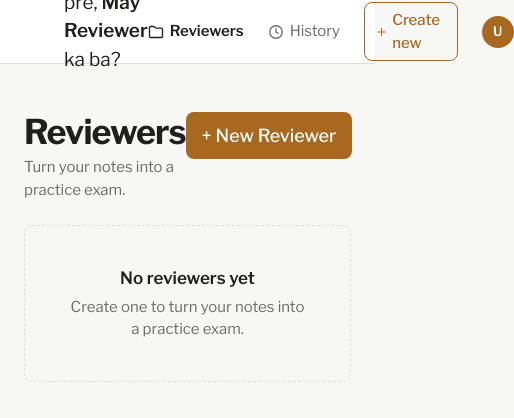
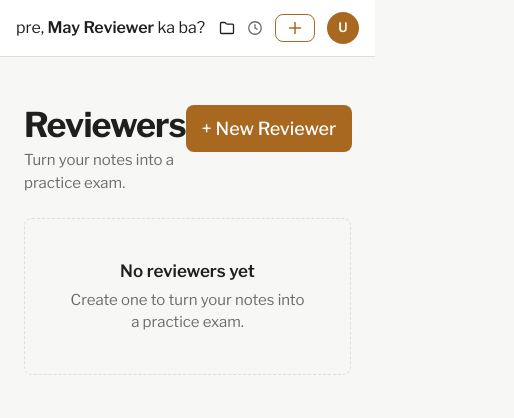
Before and after one commit to yuriolvrs/mayreviewer, a Next.js app: page / in a window 390 px wide. Shown: the top 418 px of the page, 514 px wide, since content can reach past the window. Built offline with nearby package versions, Linux system fonts and the light colour scheme.

Commit message:
Add typed viewport config to root layout
Import `Viewport` from Next.js and define a `viewport` export in `app/layout.tsx` with `width: "device-width"` and `initialScale: 1`. This adopts the framework’s typed viewport metadata pattern alongside existing page metadata.

```diff
--- a/app/components/Navbar.tsx
+++ b/app/components/Navbar.tsx
@@ -52,42 +52,42 @@ export default function Navbar() {
   const historyActive = pathname.startsWith("/history");
 
   return (
-    <header className="flex h-16 shrink-0 items-center justify-between border-b border-border bg-surface pl-16 pr-16">
-      <Link href="/" className="text-[19px] hover:opacity-70">
+    <header className="flex h-auto shrink-0 flex-wrap items-center justify-between gap-y-3 border-b border-border bg-surface px-4 py-3 md:h-16 md:flex-nowrap md:px-16 md:py-0">
+      <Link href="/" className="text-[16px] hover:opacity-70 md:text-[19px]">
         <span className="font-normal text-text-primary">pre, </span>
         <span className="font-semibold text-text-primary">May Reviewer</span>
         <span className="font-normal text-text-primary"> ka ba?</span>
       </Link>
 
-      <nav className="flex items-center gap-6">
+      <nav className="flex flex-wrap items-center gap-3 md:gap-6">
         <Link
           href="/"
-          className={`flex items-center gap-1.5 text-[15px] ${
+          className={`flex items-center gap-1.5 text-[14px] md:text-[15px] ${
             reviewersActive
               ? "font-semibold text-text-primary"
               : "text-text-secondary hover:text-text-primary"
           }`}
         >
           <FolderIcon />
-          Reviewers
+          <span className="hidden sm:inline">Reviewers</span>
         </Link>
         <Link
           href="/history"
-          className={`flex items-center gap-1.5 text-[15px] ${
+          className={`flex items-center gap-1.5 text-[14px] md:text-[15px] ${
             historyActive
               ? "font-semibold text-text-primary"
               : "text-text-secondary hover:text-text-primary"
           }`}
         >
           <ClockIcon />
-          History
+          <span className="hidden sm:inline">History</span>
         </Link>
         <Link
           href="/reviewer/new"
-          className="flex items-center gap-1.5 rounded-lg border border-accent px-3 py-1.5 text-[15px] font-medium text-accent hover:bg-accent-subtle"
+          className="flex items-center gap-1.5 rounded-lg border border-accent px-3 py-1.5 text-[14px] font-medium text-accent hover:bg-accent-subtle md:text-[15px]"
         >
           <PlusIcon />
-          Create new
+          <span className="hidden sm:inline">Create new</span>
         </Link>
 
         <div className="relative" ref={menuRef}>
--- a/app/layout.tsx
+++ b/app/layout.tsx
@@ -1,4 +1,4 @@
-import type { Metadata } from "next";
+import type { Metadata, Viewport } from "next";
 import { Libre_Franklin, Space_Mono } from "next/font/google";
 import Navbar from "@/app/components/Navbar";
 import "./globals.css";
@@ -19,6 +19,11 @@ export const metadata: Metadata = {
   description: "Turn your notes into a practice exam that matches your professor's question style.",
 };
 
+export const viewport: Viewport = {
+  width: "device-width",
+  initialScale: 1,
+};
+
 export default function RootLayout({ children }: LayoutProps<"/">) {
   return (
     <html
```
